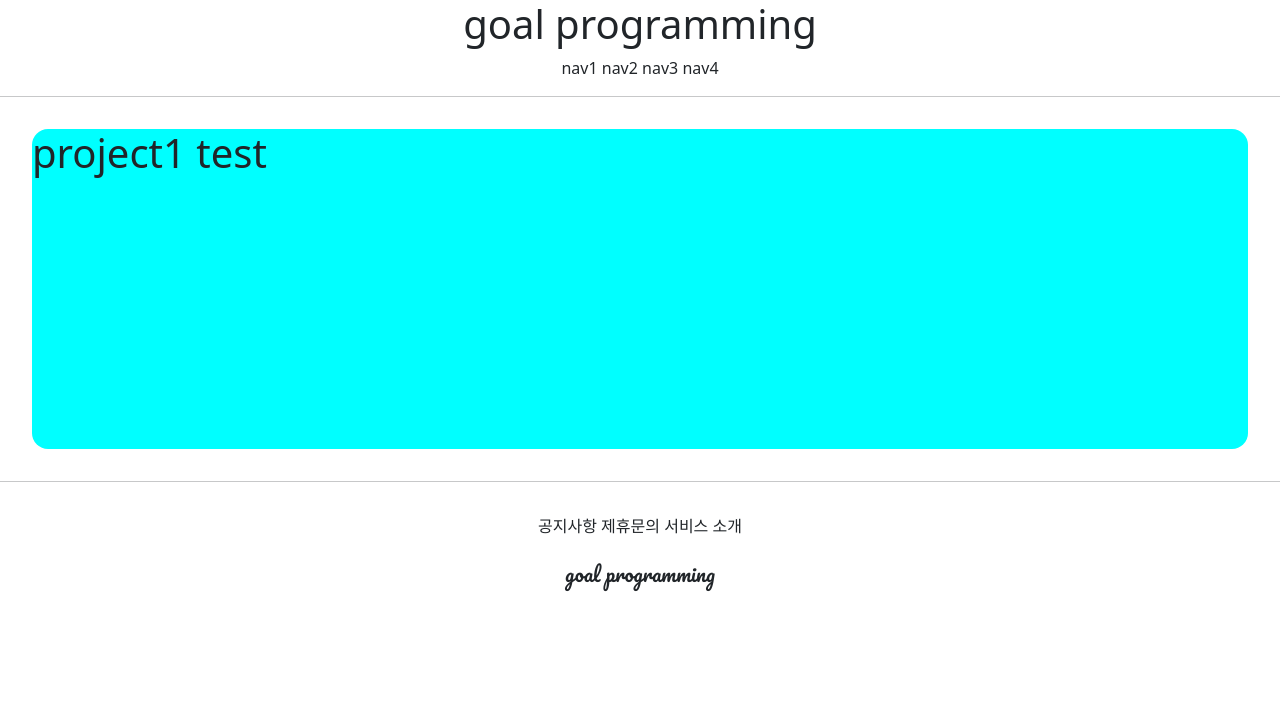
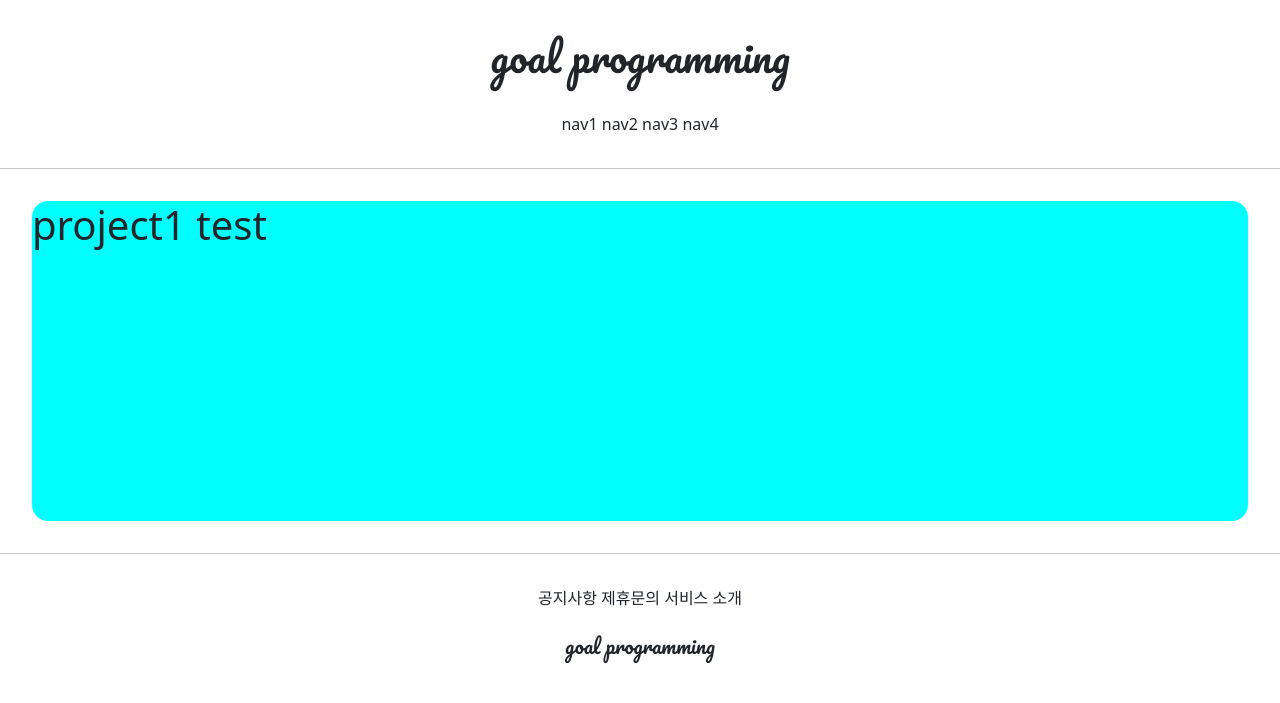
Before and after one commit to chogoal/Web1, a Django app: page /accounts/hello_world/ in a window 1280 px wide. Shown: the top 703 px of the page. Run offline with Django 3.2, Linux system fonts and the light colour scheme; parts of the project's set-up code (start-up, migrations or seed data) failed here and were passed over.

Commit message:
210707 commit 1

```diff
--- a/project01/settings.py
+++ b/project01/settings.py
@@ -134,6 +134,10 @@ USE_TZ = True
 
 STATIC_URL = '/static/'
 
+STATICFILES_DIRS = [
+    BASE_DIR / "static",
+]
+
 # Default primary key field type
 # https://docs.djangoproject.com/en/3.2/ref/settings/#default-auto-field
 
--- /dev/null
+++ b/static/base.css
@@ -0,0 +1,17 @@
+.header_logo {
+    margin: 2rem 0;
+    font-family: 'Pacifico', cursive;
+}
+
+.header_button {
+    margin-bottom: 2rem;
+}
+
+.footer_logo {
+    margin: 1.5rem 0;
+    font-family: 'Pacifico', cursive;
+}
+
+.footer_button {
+    margin-top: 2rem;
+}
--- a/templates/footer.html
+++ b/templates/footer.html
@@ -1,10 +1,11 @@
 <div style="text-align: center">
-    <div style="margin-top: 2rem">
+
+    <div class="footer_button">
         <span>공지사항</span>
         <span>제휴문의</span>
         <span>서비스 소개</span>
     </div>
-    <div style="margin: 1.5rem 0; font-family: 'Pacifico', cursive;">
+    <div class="footer_logo">
         <h5>goal programming</h5>
     </div>
 
--- a/templates/head.html
+++ b/templates/head.html
@@ -1,13 +1,19 @@
+{% load static %}
+
 <head>
     <meta charset="UTF-8">
     <title>Title</title>
 
     {# 주석 : ctrl + / #}
-    {#    BOOTSTRAP LINK    #}
+    {# BOOTSTRAP LINK #}
     <link href="https://cdn.jsdelivr.net/npm/bootstrap@5.0.2/dist/css/bootstrap.min.css" rel="stylesheet"
           integrity="sha384-EVSTQN3/azprG1Anm3QDgpJLIm9Nao0Yz1ztcQTwFspd3yD65VohhpuuCOmLASjC" crossorigin="anonymous">
-    {#    GOOGLE FONTS LINK    #}
+    {# GOOGLE FONTS LINK #}
     <link rel="preconnect" href="https://fonts.googleapis.com">
     <link rel="preconnect" href="https://fonts.gstatic.com" crossorigin>
     <link href="https://fonts.googleapis.com/css2?family=Pacifico&display=swap" rel="stylesheet">
+
+    {# DEFAULT CSS LINKS #}
+    <link rel="stylesheet" type="text/css" href="{% static 'base.css' %}">
+
 </head>
--- a/templates/header.html
+++ b/templates/header.html
@@ -1,8 +1,8 @@
 <div style="text-align: center">
-    <div>
+    <div class="header_logo">
         <h1>goal programming</h1>
     </div>
-    <div>
+    <div class="header_button">
         <span>nav1</span>
         <span>nav2</span>
         <span>nav3</span>
```
